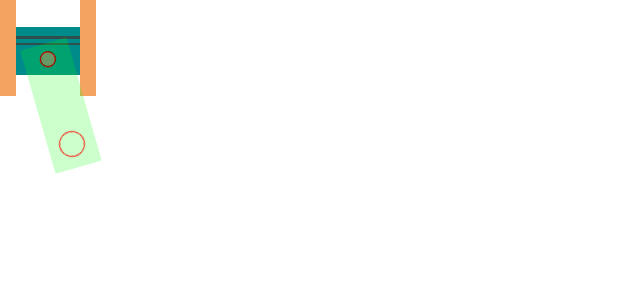
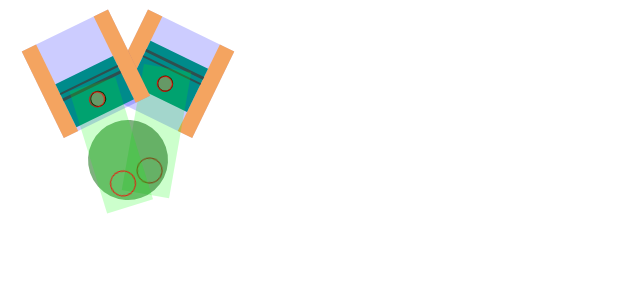
Before and after one commit to todorovski-vasil/react-pistons-animation, a React (Create React App) app: page / in a window 1280 px wide. Shown: the top 300 px of the page, without its empty margins (0-640 px from the left). Built offline with nearby package versions, Linux system fonts and the light colour scheme.

Commit message:
Add another cylinder to the html
- add possibility to pass offset to the cylinder
- added correct offset between the cylinder phases according to the
Honda V-twin formula
- added basic round crank

```diff
--- a/src/App.tsx
+++ b/src/App.tsx
@@ -5,13 +5,32 @@ import './App.css';
 import Cylinder from './components/Cylinder/Cylinder';
 import Piston from './components/Piston/Piston';
 import ConRod from './components/ConRod/ConRod';
+import CrankShaft from './components/CrankShaft/CrankShaft';
+
+const engineStyle = {
+    position: 'absolute' as 'absolute',
+    top: '1rem',
+    left: '5rem',
+    width: '18rem',
+    height: '15rem',
+};
 
 function App() {
+    const delay = ((2 / 360) * (76 + 52)).toFixed(3);
+    // const delay = ((2 / 360) * 180).toFixed(3);
+
     return (
-        <Cylinder>
-            <Piston />
-            <ConRod />
-        </Cylinder>
+        <div style={engineStyle}>
+            <Cylinder angle={26}>
+                <Piston />
+                <ConRod />
+                <CrankShaft />
+            </Cylinder>
+            <Cylinder angle={-26} offset={`${delay}s`}>
+                <Piston />
+                <ConRod />
+            </Cylinder>
+        </div>
     );
 }
 
--- a/src/components/ConRod/ConRod.tsx
+++ b/src/components/ConRod/ConRod.tsx
@@ -2,10 +2,18 @@ import React from 'react';
 
 import classes from './ConRod.module.css';
 
-function ConRod(props: object) {
+interface Props {
+    offset?: string;
+}
+
+function ConRod(props: Props) {
+    const conRodStyle = {
+        animationDelay: props.offset,
+    };
+
     return (
-        <div className={classes.conrodContainer}>
-            <div className={classes.conrod}>
+        <div style={conRodStyle} className={classes.conrodContainer}>
+            <div style={conRodStyle} className={classes.conrod}>
                 <div className={classes.pistonBolt} />
                 <div className={classes.crankJournal} />
             </div>
--- /dev/null
+++ b/src/components/CrankShaft/CrankShaft.module.css
@@ -0,0 +1,10 @@
+.crankShaft {
+    position: relative;
+    box-sizing: border-box;
+    width: 5rem;
+    height: 5rem;
+    border-radius: 2.5rem;
+    left: -0.5rem;
+    top: 3.5rem;
+    background-color: rgb(0, 100, 0, 0.5);
+}
--- /dev/null
+++ b/src/components/CrankShaft/CrankShaft.tsx
@@ -0,0 +1,9 @@
+import React from 'react';
+
+import classes from './CrankShaft.module.css';
+
+function CrankShaft(props: object) {
+    return <div className={classes.crankShaft}></div>;
+}
+
+export default CrankShaft;
--- a/src/components/Cylinder/Cylinder.module.css
+++ b/src/components/Cylinder/Cylinder.module.css
@@ -1,6 +1,9 @@
 .cylinder {
-    position: relative;
+    /* transform: rotate(20deg); */
+    transform-origin: 3rem 9rem;
+    position: absolute;
     display: flex;
+    background-color: rgba(0, 0, 255, 0.2);
 }
 
 .leftWall {
--- a/src/components/Cylinder/Cylinder.tsx
+++ b/src/components/Cylinder/Cylinder.tsx
@@ -1,16 +1,28 @@
-import React from 'react';
+import React, { ReactElement } from 'react';
 
 import classes from './Cylinder.module.css';
 
 interface Props {
-    children: Array<object>;
+    angle: number;
+    offset?: string;
+    children: Array<ReactElement>;
 }
 
 function Cylinder(props: Props) {
     return (
-        <div className={classes.cylinder}>
+        <div
+            style={{ transform: `rotate(${props.angle}deg)` }}
+            className={classes.cylinder}
+        >
             <div className={classes.leftWall} />
-            <div className={classes.workingArea}>{props.children}</div>
+            <div className={classes.workingArea}>
+                {props.children.map((child, index) =>
+                    React.cloneElement(child, {
+                        offset: props.offset,
+                        key: index,
+                    })
+                )}
+            </div>
             <div className={classes.rightWall} />
         </div>
     );
--- a/src/components/piston/Piston.module.css
+++ b/src/components/piston/Piston.module.css
@@ -24,6 +24,7 @@
     animation-duration: 2s;
     animation-iteration-count: infinite;
 }
+
 .piston > .ring1 {
     position: absolute;
     top: 0.6rem;
--- a/src/components/piston/Piston.tsx
+++ b/src/components/piston/Piston.tsx
@@ -1,10 +1,18 @@
-import React, { useEffect, useState } from 'react';
+import React from 'react';
 
 import classes from './Piston.module.css';
 
-function Piston(props: object) {
+interface Props {
+    offset?: string;
+}
+
+function Piston(props: Props) {
+    const pistonStyle = {
+        animationDelay: props.offset,
+    };
+
     return (
-        <div className={classes.piston}>
+        <div style={pistonStyle} className={classes.piston}>
             <div className={classes.ring1}></div>
             <div className={classes.ring2}></div>
             <div className={classes.conBolt}></div>
```
